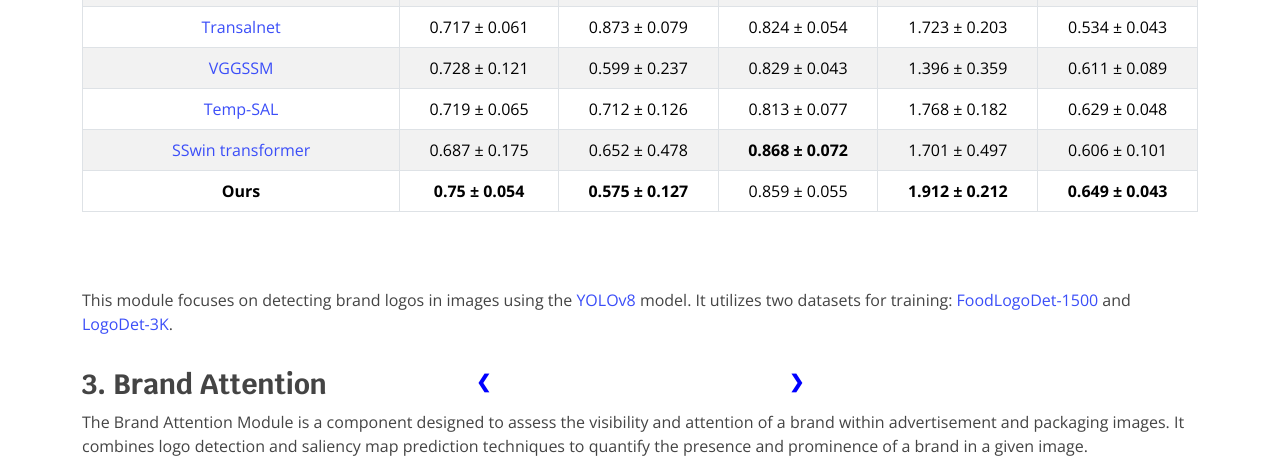
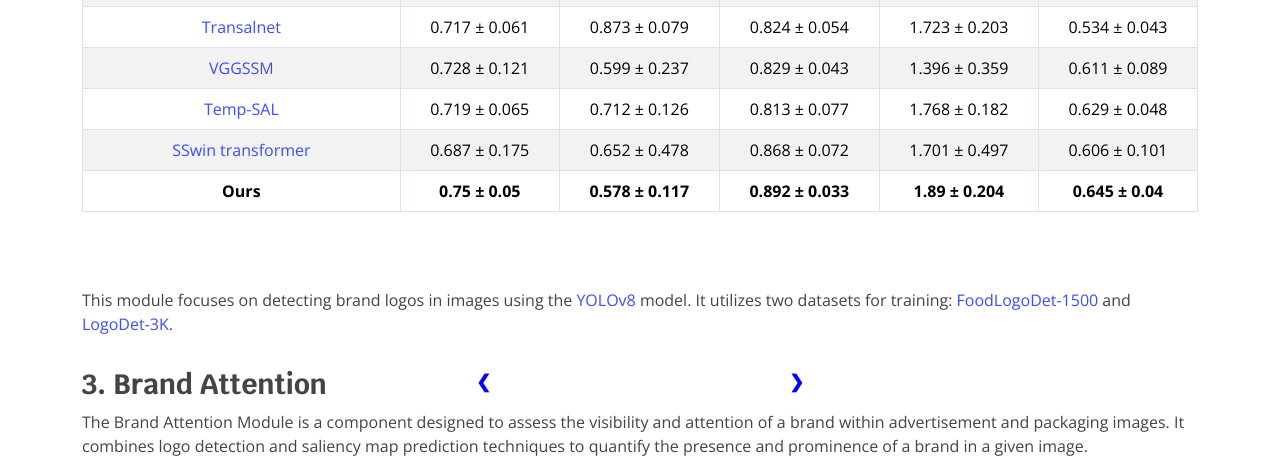
Before and after one commit to Arhosseini77/BrandAttention_page, a plain HTML site: page index.html in a window 1280 px wide. Shown: the part 3308-3779 px from the top of the page. Drawn offline with nearby package versions, Linux system fonts and the light colour scheme.

Commit message:
final model result

```diff
--- a/index.html
+++ b/index.html
@@ -374,17 +374,17 @@
                 <td><a href="https://github.com/leafy-lee/E-commercial-dataset">SSwin transformer</a></td>
                 <td>0.687 ± 0.175</td>
                 <td>0.652 ± 0.478</td>
-                <td><strong>0.868 ± 0.072 </strong></td>
+                <td>0.868 ± 0.072</td>
                 <td>1.701 ± 0.497</td>
                 <td>0.606 ± 0.101</td>
               </tr>
               <tr>
                 <td><strong>Ours</strong></td>
-                <td><strong>0.75 ± 0.054</strong></td>
-                <td><strong>0.575 ± 0.127</strong></td>
-                <td>0.859 ± 0.055 </td>
-                <td><strong>1.912 ± 0.212</strong></td>
-                <td><strong>0.649 ± 0.043</strong></td>
+                <td><strong>0.75 ± 0.05<strong></td>
+                <td><strong>0.578 ± 0.117</strong></td>
+                <td><strong>0.892 ± 0.033<strong> </td>
+                <td><strong>1.89 ± 0.204</strong></td>
+                <td><strong>0.645 ± 0.04</strong></td>
               </tr>
             </tbody>
           </table>
```
